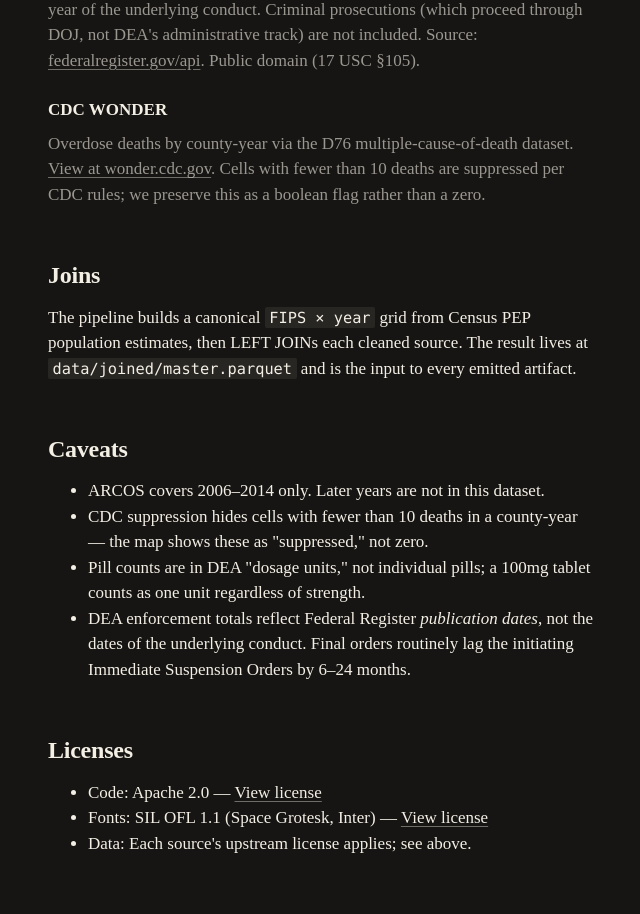
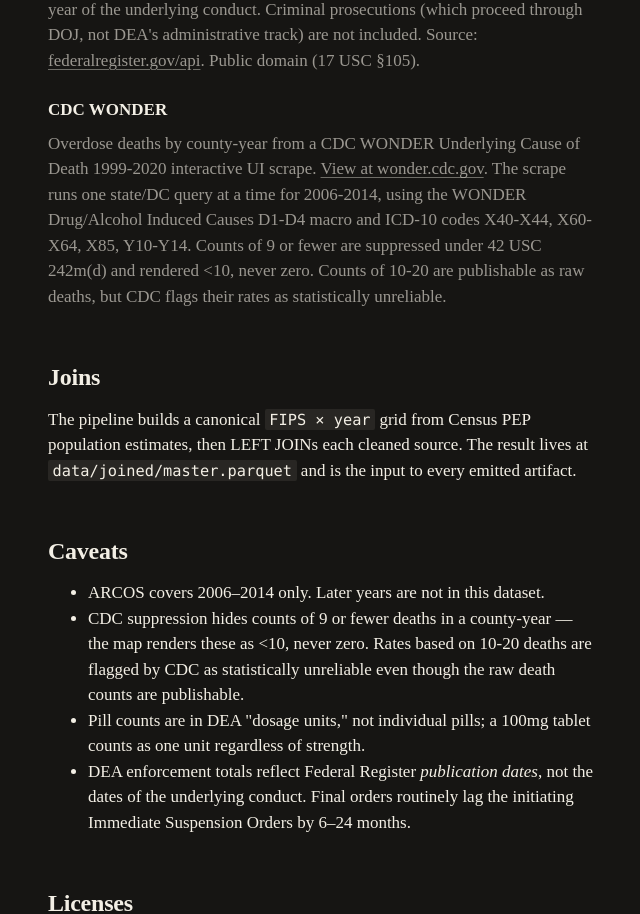
Before and after one commit to kshptl/ARCOS, a Next.js app in the folder web/: page /methodology in a window 1280 px wide. Shown: the part 840-1754 px from the top of the page, without its empty margins (318-958 px from the left). Built offline with nearby package versions, Linux system fonts and the light colour scheme; no server answers.

Commit message:
docs(web): document CDC WONDER suppression rules

```diff
--- a/web/app/methodology/page.tsx
+++ b/web/app/methodology/page.tsx
@@ -68,17 +68,21 @@ export default function Methodology() {
               notice titles; post-2011 the Federal Register switched to an umbrella "Decision and
               Order" title convention, which means later-year type breakdowns are coarser than
               earlier years. Counts reflect the year of Federal Register publication, not the year
-              of the underlying conduct. Criminal prosecutions (which proceed through DOJ, not
-              DEA's administrative track) are not included. Source:{" "}
+              of the underlying conduct. Criminal prosecutions (which proceed through DOJ, not DEA's
+              administrative track) are not included. Source:{" "}
               <a href="https://www.federalregister.gov/api">federalregister.gov/api</a>. Public
               domain (17 USC §105).
             </dd>
             <dt>CDC WONDER</dt>
             <dd>
-              Overdose deaths by county-year via the D76 multiple-cause-of-death dataset.{" "}
-              <a href="https://wonder.cdc.gov/mcd.html">View at wonder.cdc.gov</a>. Cells with fewer
-              than 10 deaths are suppressed per CDC rules; we preserve this as a boolean flag rather
-              than a zero.
+              Overdose deaths by county-year from a CDC WONDER Underlying Cause of Death 1999-2020
+              interactive UI scrape.{" "}
+              <a href="https://wonder.cdc.gov/mcd.html">View at wonder.cdc.gov</a>. The scrape runs
+              one state/DC query at a time for 2006-2014, using the WONDER Drug/Alcohol Induced
+              Causes D1-D4 macro and ICD-10 codes X40-X44, X60-X64, X85, Y10-Y14. Counts of 9 or
+              fewer are suppressed under 42 USC 242m(d) and rendered &lt;10, never zero. Counts of
+              10-20 are publishable as raw deaths, but CDC flags their rates as statistically
+              unreliable.
             </dd>
           </dl>
         </section>
@@ -97,8 +101,9 @@ export default function Methodology() {
           <ul>
             <li>ARCOS covers 2006–2014 only. Later years are not in this dataset.</li>
             <li>
-              CDC suppression hides cells with fewer than 10 deaths in a county-year — the map shows
-              these as "suppressed," not zero.
+              CDC suppression hides counts of 9 or fewer deaths in a county-year — the map renders
+              these as &lt;10, never zero. Rates based on 10-20 deaths are flagged by CDC as
+              statistically unreliable even though the raw death counts are publishable.
             </li>
             <li>
               Pill counts are in DEA "dosage units," not individual pills; a 100mg tablet counts as
--- a/web/components/county/CountyOverdoseTrend.tsx
+++ b/web/components/county/CountyOverdoseTrend.tsx
@@ -9,7 +9,9 @@ export function CountyOverdoseTrend({
   rows: CDCOverdoseByCountyYear[];
 }) {
   if (rows.length === 0) {
-    return <p className={styles.empty}>No CDC overdose death records available for {countyName}.</p>;
+    return (
+      <p className={styles.empty}>No CDC overdose death records available for {countyName}.</p>
+    );
   }
 
   const sortedRows = [...rows].sort((a, b) => a.year - b.year);
```
Also changed, not shown: web/components/scrolly/scenes/Act3Enforcement.tsx (+3 -18 lines), web/components/scrolly/scenes/Act4Aftermath.tsx (+14 -13 lines), 2 other files (tests, documents, lock files or other folders).
